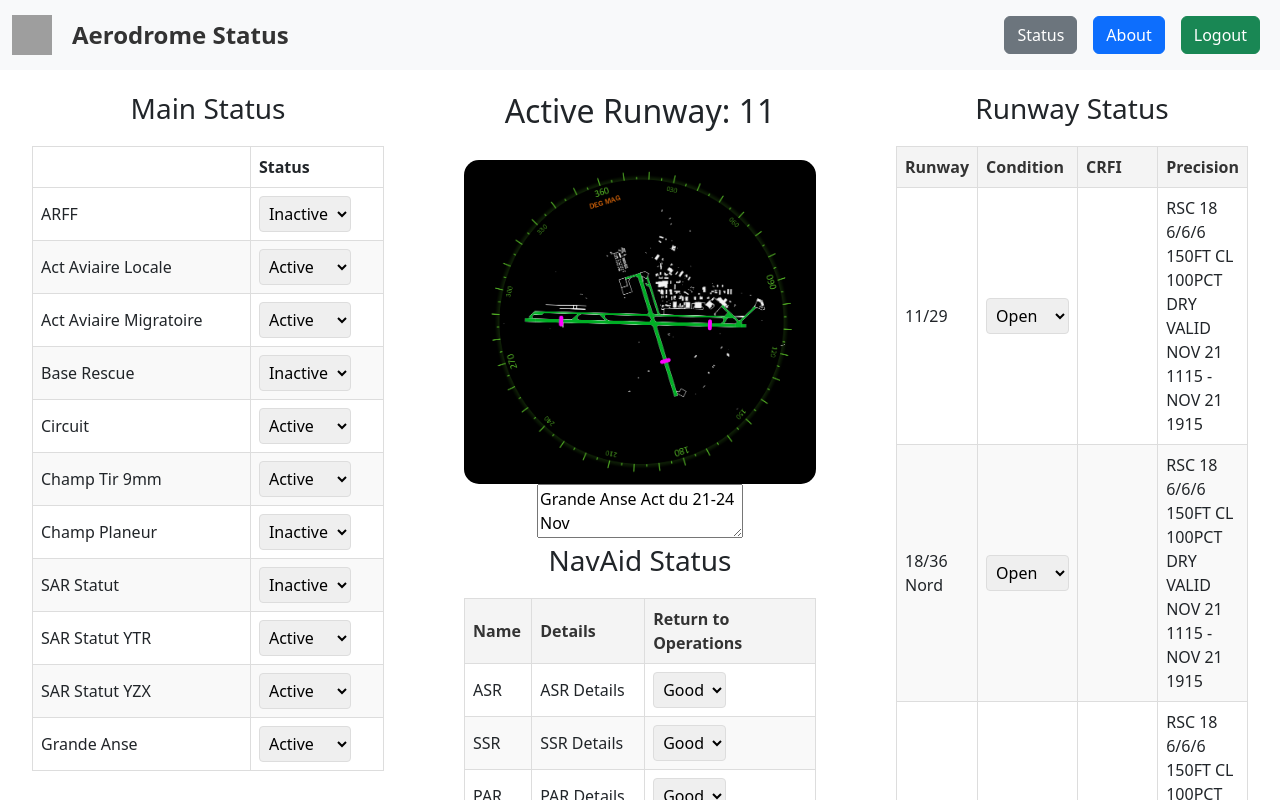
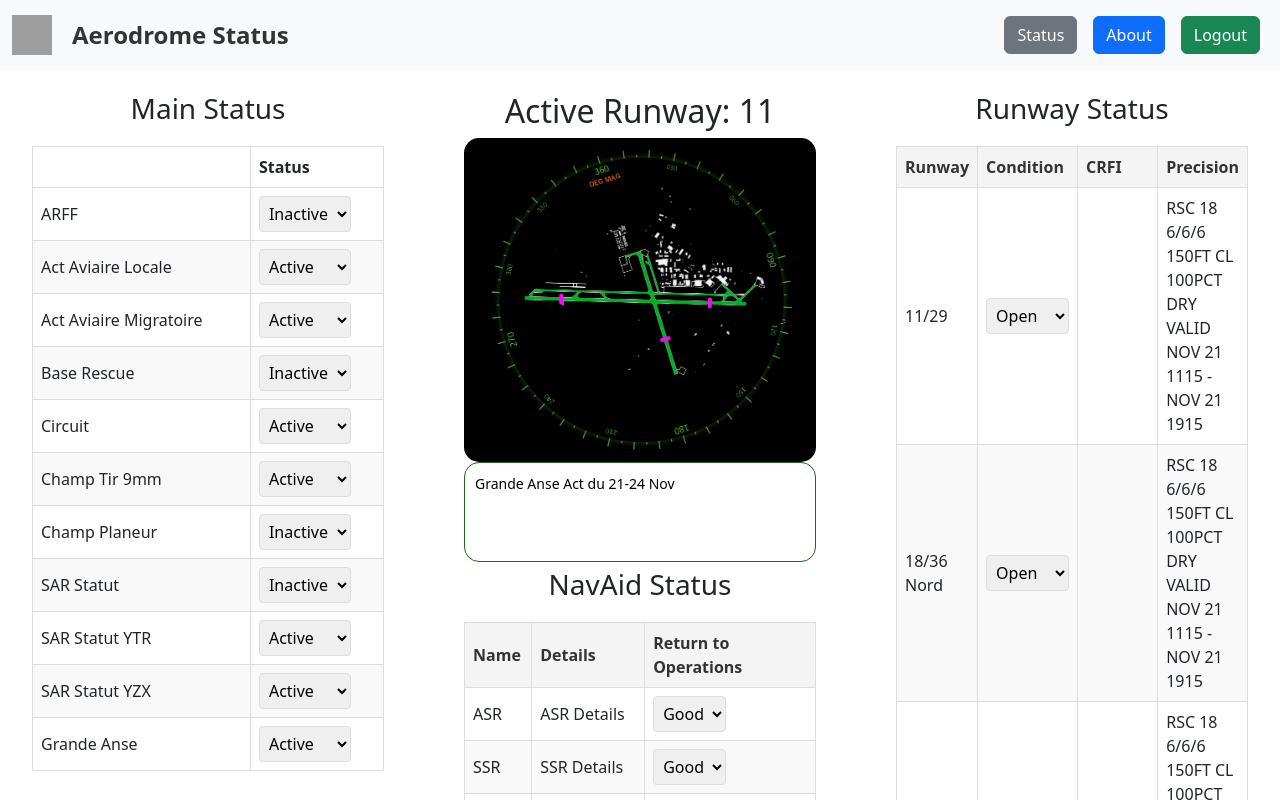
Before and after one commit to carrollcompute/Aerodrome, a React (Vite) app in the folder aerodrome_react_app/: page / in a window 1280 px wide. Both pictures are taken after a click on the button "Login". Shown: the top 800 px of the page. Built offline with nearby package versions, Linux system fonts and the light colour scheme; grey boxes are pictures that could not be loaded.

Commit message:
Refactoring
Refactored the names of status-view classnames and moved active runway code to aerodromeimage component

```diff
--- a/aerodrome_react_app/src/App/Status/Status.css
+++ b/aerodrome_react_app/src/App/Status/Status.css
@@ -1,26 +1,26 @@
 /* Status.css */
-.status-view {
+.status-page-view {
   display:flex;
   width: 100%;
   border-collapse: collapse;
   gap: 5em;
 }
 
-.main-status-view {
+.left-view {
   display:inline-block;
   width: 33%;
   border-collapse: collapse;
   gap: 5em;
 }
 
-.aerodrome-image-view {
+.center-view {
   display:inline-block;
   width: 33%;
   border-collapse: collapse;
   gap: 5em;
 }
 
-.runway-cable-status-view {
+.right-view {
   display:inline-block;
   width: 33%;
   border-collapse: collapse;
--- a/aerodrome_react_app/src/App/Status/Status.tsx
+++ b/aerodrome_react_app/src/App/Status/Status.tsx
@@ -5,26 +5,22 @@ import AerodromeImage from './components/AerodromeImage';
 import CableStatus from './components/CableStatus';
 import RunwayStatus from './components/RunwayStatus';
 import NavAidStatus from './components/NavAidStatus';
-import activeRunway from '../../data/ActiveRunwayData.json';
 import Remarks from './components/Remarks';
 
 
 const Status: React.FC = () => {
 
   return (
-    <div className='status-view'>
-      <div className='main-status-view'>
+    <div className='status-page-view'>
+      <div className='left-view'>
         <MainStatus/>
       </div>
-      <div className='aerodrome-image-view'>
-        <div className='aerodrome-image-title'>
-          <h2>Active Runway: {activeRunway.Runway}</h2>
-        </div>
+      <div className='center-view'>
         <AerodromeImage />
         <Remarks />
         <NavAidStatus />
       </div>
-      <div className='runway-cable-status-view'>
+      <div className='right-view'>
         <RunwayStatus />
         <CableStatus />
       </div>
--- a/aerodrome_react_app/src/App/Status/components/AerodromeImage.css
+++ b/aerodrome_react_app/src/App/Status/components/AerodromeImage.css
@@ -6,5 +6,5 @@
 }
 
 .aerodrome-image-container {
-    margin-top: 30px;  /* Adjust this value as per your needs */
+    margin-top: 0px;
 }
--- a/aerodrome_react_app/src/App/Status/components/AerodromeImage.tsx
+++ b/aerodrome_react_app/src/App/Status/components/AerodromeImage.tsx
@@ -1,10 +1,14 @@
 import React from 'react';
 import aerodromeImage from '../../../assets/Aerodrome.png';
 import './AerodromeImage.css';
+import activeRunway from '../../../data/ActiveRunwayData.json';
 
 const AerodromeImage: React.FC = () => {
     return (
       <div className="aerodrome-image-container">
+        <div className='aerodrome-image-title'>
+          <h2>Active Runway: {activeRunway.Runway}</h2>
+        </div>
         <img src={aerodromeImage} alt="Aerodrome" className="aerodrome-image" />
       </div>
     );
--- a/aerodrome_react_app/src/App/Status/components/Remarks.css
+++ b/aerodrome_react_app/src/App/Status/components/Remarks.css
@@ -9,3 +9,13 @@
     width: 100%;
     margin-bottom: 20px;
 }
+
+.text-box{
+    width: 100%;
+    height: 100px;
+    border: 1px solid rgb(30, 100, 30);
+    border-radius: 15px;
+    padding: 10px;
+    font-size: 14px;
+    resize: none;
+}
--- a/aerodrome_react_app/src/App/Status/components/Remarks.tsx
+++ b/aerodrome_react_app/src/App/Status/components/Remarks.tsx
@@ -1,5 +1,5 @@
 import React, { useState, useContext, useCallback } from 'react';
-import './Remarks.css'; // You can style it as needed
+import './Remarks.css';
 import remarksData from '../../../data/RemarksData.json';
 import { LoginContext } from '../../LoginContext';
 
@@ -20,7 +20,7 @@ const RemarksTable: React.FC<{ remarks: string }> = ({ remarks }) => (
 );
 
 const EditableRemarks: React.FC<{ remarks: string; onRemarksChange: (newRemarks: string) => void }> = ({ remarks, onRemarksChange }) => (
-  <textarea value={remarks} onChange={(e) => onRemarksChange(e.target.value)} />
+  <textarea className="text-box" value={remarks} onChange={(e) => onRemarksChange(e.target.value)} />
 );
 
 const Remarks: React.FC = () => {
```
